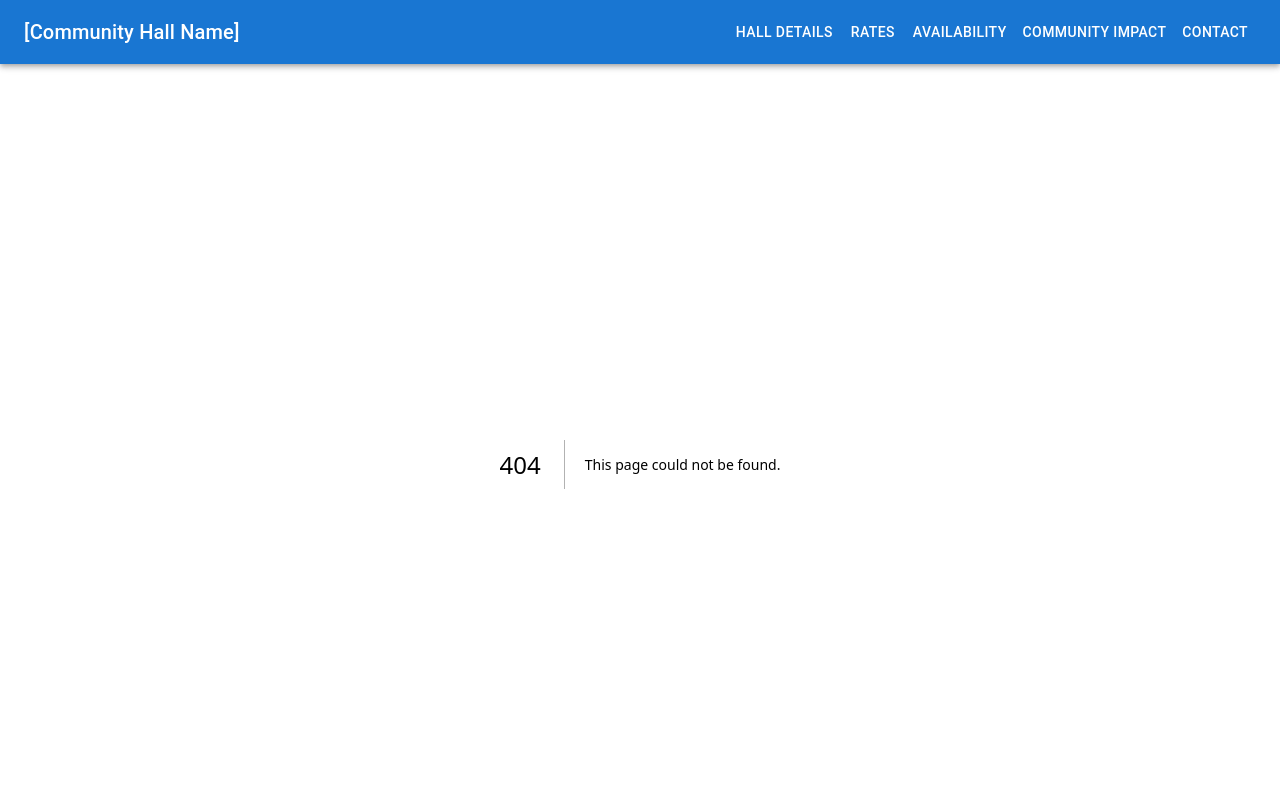
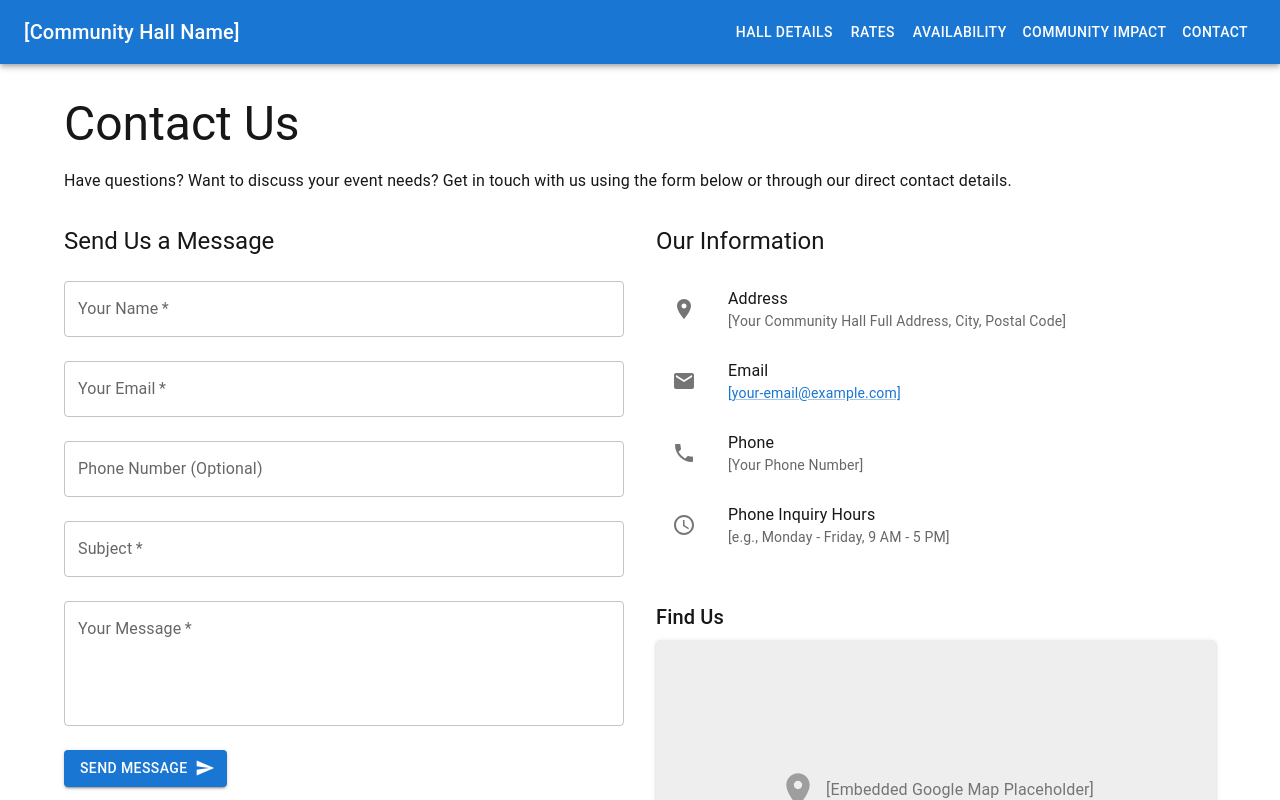
Before and after one commit to k3agan/vibe-booking, a Next.js app: page /contact in a window 1280 px wide. Before the commit this address had no page. Shown: the top 800 px of the page. Built offline with nearby package versions, Linux system fonts and the light colour scheme.

Commit message:
really fix this time

```diff
--- /dev/null
+++ b/app/booking-inquiry/page.tsx
@@ -0,0 +1,94 @@
+import React from 'react';
+import { Container, Typography, Box, TextField, Button, Paper } from '@mui/material';
+import SendIcon from '@mui/icons-material/Send';
+
+// TODO: Implement state management for form fields (e.g., useState)
+// TODO: Implement form submission logic (e.g., send email, save to DB)
+// TODO: Integrate with Availability Calendar if possible for date selection
+
+export default function BookingInquiryPage() {
+  return (
+    <Container maxWidth="md" sx={{ mt: 4, mb: 4 }}> {/* Using md for potentially shorter form */}
+      <Paper elevation={3} sx={{ p: { xs: 2, sm: 4 } }}> {/* Add padding and elevation */}
+        <Typography variant="h3" component="h1" gutterBottom align="center">
+          Booking Inquiry
+        </Typography>
+        <Typography variant="body1" paragraph sx={{ mb: 3 }} align="center">
+          Please fill out the form below to inquire about booking the hall.
+          We will get back to you as soon as possible to confirm availability and details.
+        </Typography>
+
+        <Box component="form" noValidate autoComplete="off"> {/* Add form tag */}
+          <TextField
+            required
+            id="contactName"
+            label="Contact Name"
+            fullWidth
+            margin="normal"
+          />
+          <TextField
+            required
+            id="email"
+            label="Email Address"
+            type="email"
+            fullWidth
+            margin="normal"
+          />
+          <TextField
+            required
+            id="phone"
+            label="Phone Number"
+            fullWidth
+            margin="normal"
+          />
+           <TextField
+            id="organization"
+            label="Organization (Optional)"
+            fullWidth
+            margin="normal"
+          />
+          <TextField
+            required
+            id="eventType"
+            label="Type of Event"
+            fullWidth
+            margin="normal"
+            helperText="e.g., Birthday Party, Meeting, Workshop"
+          />
+           <TextField
+            required
+            id="preferredDate"
+            label="Preferred Date(s) / Time(s)"
+            fullWidth
+            margin="normal"
+            // TODO: Consider using a Date Picker component
+            helperText="Please provide your preferred date(s) and start/end times"
+          />
+           <TextField
+            required
+            id="guestCount"
+            label="Estimated Number of Guests"
+            type="number"
+            fullWidth
+            margin="normal"
+          />
+          <TextField
+            id="message"
+            label="Message / Specific Needs (Optional)"
+            multiline
+            rows={4}
+            fullWidth
+            margin="normal"
+            helperText="Include any questions or specific requirements you have."
+          />
+
+          <Box sx={{ mt: 3, textAlign: 'center' }}>
+            <Button variant="contained" size="large" endIcon={<SendIcon />} type="submit">
+              Submit Inquiry
+            </Button>
+          </Box>
+        </Box>
+      </Paper>
+    </Container>
+  );
+}
--- /dev/null
+++ b/app/contact/page.tsx
@@ -0,0 +1,82 @@
+import React from 'react';
+import { Container, Typography, Box, Grid, TextField, Button, Paper, Link as MuiLink, List, ListItem, ListItemIcon, ListItemText } from '@mui/material';
+import EmailIcon from '@mui/icons-material/Email';
+import PhoneIcon from '@mui/icons-material/Phone';
+import LocationOnIcon from '@mui/icons-material/LocationOn';
+import AccessTimeIcon from '@mui/icons-material/AccessTime';
+import SendIcon from '@mui/icons-material/Send';
+
+export default function ContactPage() {
+  return (
+    <Container maxWidth="lg" sx={{ mt: 4, mb: 4 }}>
+      <Typography variant="h3" component="h1" gutterBottom>
+        Contact Us
+      </Typography>
+      <Typography variant="body1" paragraph sx={{ mb: 4 }}>
+        Have questions? Want to discuss your event needs? Get in touch with us using the form below or through our direct contact details.
+      </Typography>
+
+      <Grid container spacing={4}>
+        {/* Contact Form */}
+        <Grid item xs={12} md={6}>
+          <Typography variant="h5" component="h2" gutterBottom>
+            Send Us a Message
+          </Typography>
+          <Box component="form" noValidate autoComplete="off"> {/* TODO: Add form submission logic */}
+            <TextField required id="name" label="Your Name" fullWidth margin="normal" />
+            <TextField required id="email" label="Your Email" type="email" fullWidth margin="normal" />
+            <TextField id="phone" label="Phone Number (Optional)" fullWidth margin="normal" />
+            <TextField required id="subject" label="Subject" fullWidth margin="normal" />
+            <TextField
+              required
+              id="message"
+              label="Your Message"
+              multiline
+              rows={4}
+              fullWidth
+              margin="normal"
+            />
+            <Button variant="contained" endIcon={<SendIcon />} sx={{ mt: 2 }} type="submit">
+              Send Message
+            </Button>
+          </Box>
+        </Grid>
+
+        {/* Contact Details & Map */}
+        <Grid item xs={12} md={6}>
+          <Typography variant="h5" component="h2" gutterBottom>
+            Our Information
+          </Typography>
+          <List>
+            <ListItem>
+              <ListItemIcon><LocationOnIcon /></ListItemIcon>
+              <ListItemText primary="Address" secondary="[Your Community Hall Full Address, City, Postal Code]" />
+            </ListItem>
+            <ListItem>
+              <ListItemIcon><EmailIcon /></ListItemIcon>
+              <ListItemText primary="Email" secondary={<MuiLink href="mailto:[your-email@example.com]">[your-email@example.com]</MuiLink>} />
+            </ListItem>
+            <ListItem>
+              <ListItemIcon><PhoneIcon /></ListItemIcon>
+              <ListItemText primary="Phone" secondary="[Your Phone Number]" />
+            </ListItem>
+            <ListItem>
+              <ListItemIcon><AccessTimeIcon /></ListItemIcon>
+              <ListItemText primary="Phone Inquiry Hours" secondary="[e.g., Monday - Friday, 9 AM - 5 PM]" />
+            </ListItem>
+          </List>
+
+          <Typography variant="h6" component="h3" gutterBottom sx={{ mt: 4 }}>
+            Find Us
+          </Typography>
+          {/* Placeholder for Google Map Embed */}
+          <Paper elevation={2} sx={{ height: 300, display: 'flex', alignItems: 'center', justifyContent: 'center', bgcolor: 'grey.200' }}>
+              <LocationOnIcon sx={{ fontSize: 40, color: 'grey.500' }}/>
+              <Typography sx={{ ml: 1, color: 'grey.600' }}>[Embedded Google Map Placeholder]</Typography>
+              {/* TODO: Embed actual Google Map iframe */}
+          </Paper>
+        </Grid>
+      </Grid>
+    </Container>
+  );
+}
--- a/package.json
+++ b/package.json
@@ -11,8 +11,8 @@
   "dependencies": {
     "@emotion/react": "^11.14.0",
     "@emotion/styled": "^11.14.0",
-    "@mui/icons-material": "^7.0.1",
-    "@mui/material": "^7.0.1",
+    "@mui/icons-material": "^5.17.1",
+    "@mui/material": "^5.17.1",
     "next": "15.2.4",
     "react": "^19.0.0",
     "react-dom": "^19.0.0"
```
Also changed, not shown: 1 other file (tests, documents, lock files or other folders).
